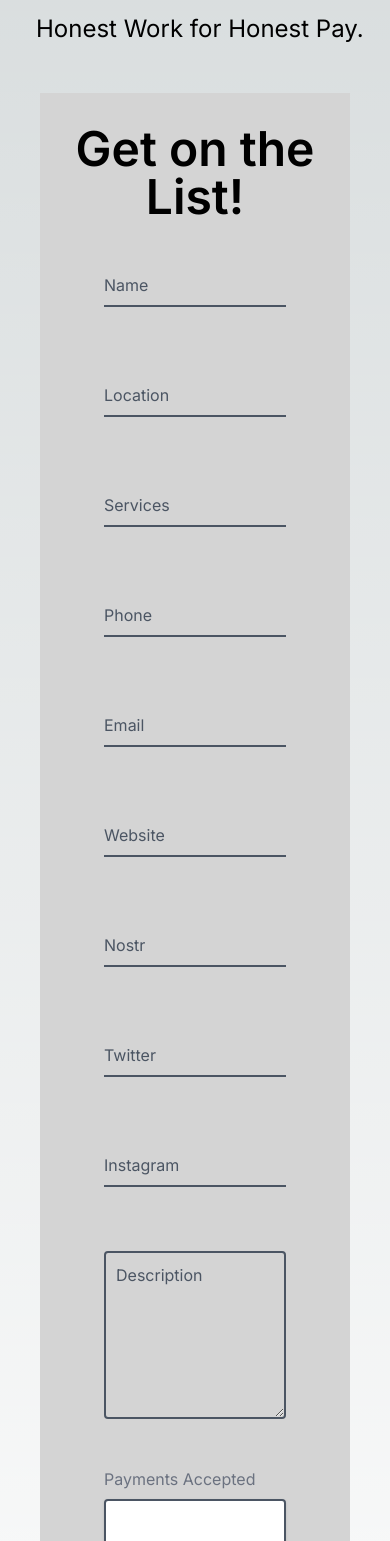
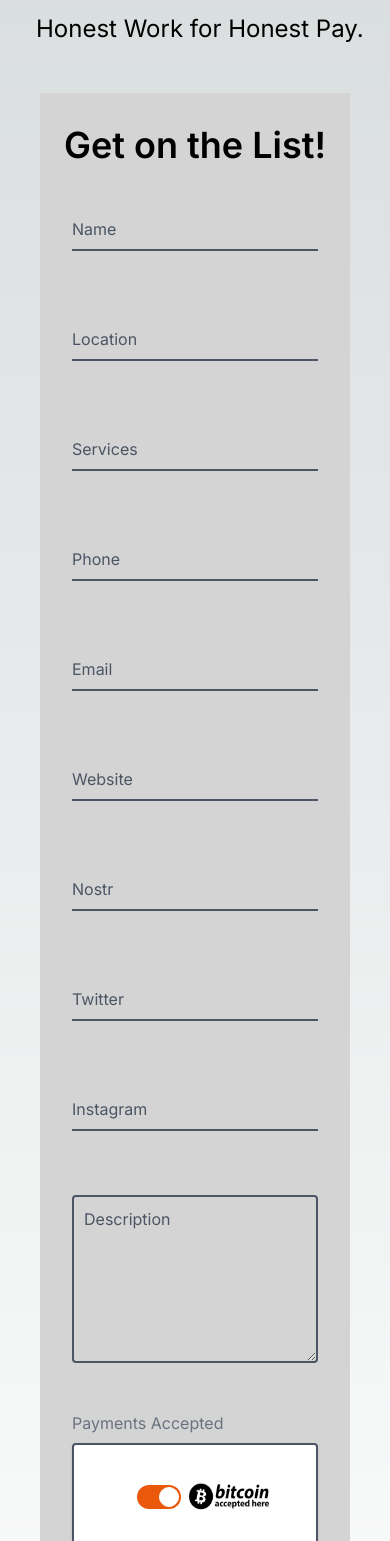
Before and after one commit to salvatoto/bitcoin-accepted-the-list, a Next.js app: page /new-provider in a window 390 px wide. Shown: the part 201-1742 px from the top of the page. Built offline with nearby package versions, Linux system fonts and the light colour scheme.

Commit message:
Fix css on form for mobile

```diff
--- a/app/globals.css
+++ b/app/globals.css
@@ -93,3 +93,17 @@ body {
 .contact-icon-inactive-style {
   @apply h-7 cursor-default fill-current text-gray-400;
 }
+
+/* IMAGE CONTAINER */
+.image-container {
+  width: 100%;
+  > div {
+    position: unset !important;
+  }
+  .image {
+    object-fit: contain;
+    width: 100% !important;
+    position: relative !important;
+    height: unset !important;
+  }
+}
--- a/components/form-toggle.tsx
+++ b/components/form-toggle.tsx
@@ -26,7 +26,7 @@ const FormToggle = React.forwardRef<HTMLInputElement, Props>(
           />
           <div className="toggle-switch-style peer"></div>
           <img
-            className="h-30 ml-8 w-60 flex-shrink-0"
+            className="ml-2 md:ml-4 w-20 h-10 md:w-80 md:h-40 flex-shrink-0"
             src={imageUrl}
             alt="Bitcoin Accepted Here"
           />
--- a/components/new-provider-form.tsx
+++ b/components/new-provider-form.tsx
@@ -172,12 +172,12 @@ const NewProviderForm = ({
 
   return (
     <div className="mx-auto flex w-full flex-col items-center bg-neutral-300 py-8">
-      <h1 className="text-center text-5xl font-semibold text-black">
+      <h1 className="text-center md:text-5xl text-4xl font-semibold text-black">
         Get on the List!
       </h1>
 
       <form
-        className="my-4 flex w-full flex-col p-6 px-16"
+        className="my-4 flex w-full flex-col p-6 px-8 md:px-16"
         onSubmit={handleSubmit}
       >
         <FormInput
@@ -271,7 +271,7 @@ const NewProviderForm = ({
         <div className=" mb-8 rounded border-2 border-gray-600 bg-white p-4 shadow">
           <FormToggle
             id="payments_accepted"
-            imageUrl="bitcoin_accepted_black.png"
+            imageUrl="/bitcoin_accepted_black.png"
             error={
               formik.touched.payments_accepted &&
               formik.errors.payments_accepted
```
